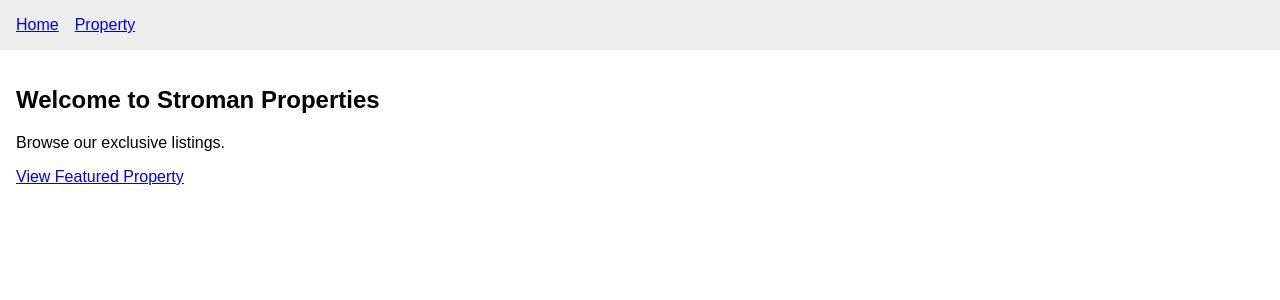
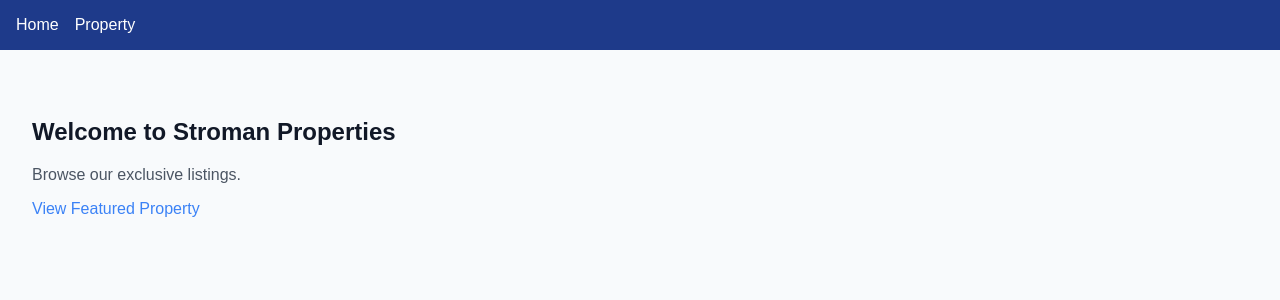
Before and after one commit to gstroman3/Myrentals, a Next.js app: page / in a window 1280 px wide. Shown: the top 300 px of the page. Built offline with nearby package versions, Linux system fonts and the light colour scheme.

Commit message:
Add house images to public/images file before sorting by room/area

```diff
--- a/app/globals.css
+++ b/app/globals.css
@@ -1,17 +1,65 @@
+/* Color palette */
+:root {
+  --color-primary: #1E3A8A; /* Deep Navy */
+  --color-accent: #3B82F6; /* Bright Sky Blue */
+  --color-secondary: #60A5FA; /* Soft Blue */
+  --color-bg-light: #F8FAFC; /* Blue-tinted white */
+  --color-section-bg: #E0F2FE; /* Pale Blue */
+  --color-text-primary: #111827; /* Neutral Gray-Black */
+  --color-text-secondary: #4B5563; /* Medium Gray */
+}
+
 body {
   margin: 0;
   font-family: Arial, sans-serif;
+  background: var(--color-bg-light);
+  color: var(--color-text-primary);
 }
 
 nav {
   display: flex;
   gap: 1rem;
   padding: 1rem;
-  background: #eee;
+  background: var(--color-primary);
+}
+
+nav a {
+  color: #fff;
+  text-decoration: none;
+}
+
+nav a:hover {
+  color: var(--color-secondary);
+}
+
+a {
+  color: var(--color-accent);
+  text-decoration: none;
+}
+
+a:hover {
+  color: var(--color-secondary);
 }
 
 main {
   padding: 1rem;
+}
+
+section {
+  padding: 2rem 1rem;
+  background: var(--color-bg-light);
+}
+
+section.alt-section {
+  background: var(--color-section-bg);
+}
+
+h1, h2, h3 {
+  color: var(--color-text-primary);
+}
+
+p, label {
+  color: var(--color-text-secondary);
 }
 
 .gallery {
@@ -27,3 +75,27 @@ form {
   gap: 0.5rem;
   max-width: 400px;
 }
+
+button,
+.btn {
+  background: var(--color-accent);
+  color: #fff;
+  border: none;
+  padding: 0.5rem 1rem;
+  cursor: pointer;
+}
+
+button:hover,
+.btn:hover {
+  background: var(--color-secondary);
+}
+
+.card {
+  background: #fff;
+  border: 1px solid #ddd;
+  padding: 1rem;
+}
+
+.card:hover {
+  background: var(--color-section-bg);
+}
--- a/app/property/page.tsx
+++ b/app/property/page.tsx
@@ -33,8 +33,8 @@ export default function PropertyPage() {
   };
 
   const roomImages: RoomImage[] = [
-    { src: '/images/living-room/placeholder.png', alt: 'Living Room' },
-    { src: '/images/kitchen/placeholder.png', alt: 'Kitchen' }
+    { src: '/images/living-room/IMG_0190.jpg', alt: 'Living Room' },
+    { src: '/images/kitchen/IMG_0186.jpg', alt: 'Kitchen' }
   ];
 
   return (
```
